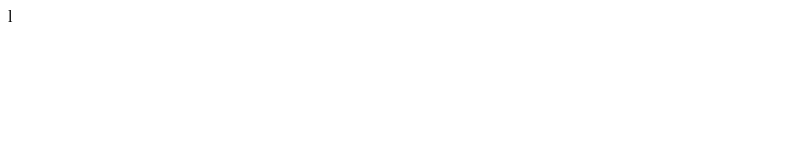
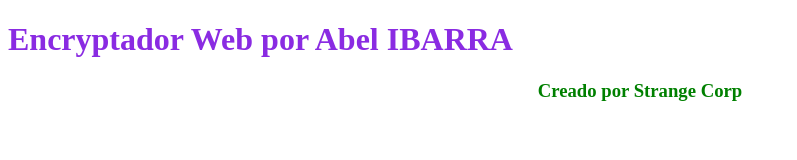
Before and after one commit to AbelIbarraSol/ChallengeONE-Encriptador, a plain HTML site: page public/view/index.html in a window 1280 px wide. Shown: the whole page, without its empty margins (0-797 px from the left). Drawn offline with Linux system fonts and the light colour scheme.

Commit message:
Prueba de branch Front-End

```diff
--- a/public/css/style.css
+++ b/public/css/style.css
@@ -0,0 +1,8 @@
+h1{
+    color: blueviolet;
+}
+
+h3{
+    text-align: center;
+    color: green;
+}
--- a/public/view/index.html
+++ b/public/view/index.html
@@ -4,17 +4,18 @@
     <meta charset="UTF-8">
     <meta http-equiv="X-UA-Compatible" content="IE=edge">
     <meta name="viewport" content="width=device-width, initial-scale=1.0">
+    <link rel="stylesheet" href="../css/style.css">
     <title>Encriptador</title>
 </head>
 <body>
     <header>
-
+        <h1>Encryptador Web por Abel IBARRA</h1>
     </header>
     <main>
 
     </main>
     <footer>
-
+        <h3> Creado por Strange Corp</h3>
     </footer>
 </body>
-</html>l
+</html>
```
